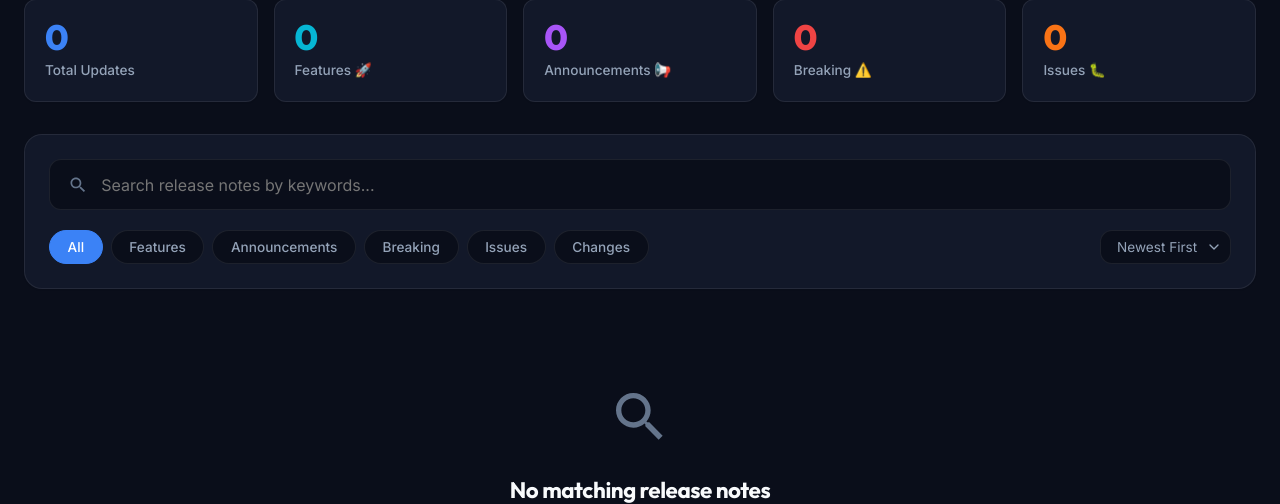
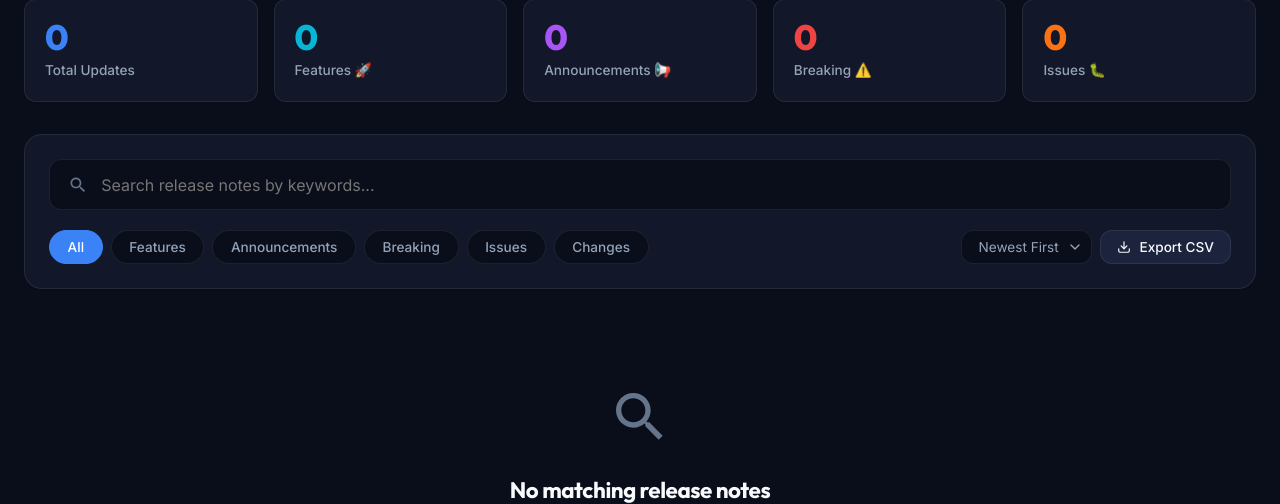
Before and after one commit to SamarthBidkar24/SamarthBidkar24-event-talks-app, a Flask app: page / in a window 1280 px wide. Shown: the part 171-675 px from the top of the page. Run offline with Flask 3, Linux system fonts and the light colour scheme; data that the repository does not hold is empty.

Commit message:
Implement Copy to Clipboard and Export to CSV features

```diff
--- a/static/js/main.js
+++ b/static/js/main.js
@@ -13,6 +13,7 @@ let appState = {
 const notesContainer = document.getElementById('notes-container');
 const searchInput = document.getElementById('search-input');
 const sortSelect = document.getElementById('sort-select');
+const exportCsvBtn = document.getElementById('export-csv-btn');
 const typeFilters = document.getElementById('type-filters');
 const refreshBtn = document.getElementById('refresh-btn');
 const themeToggle = document.getElementById('theme-toggle');
@@ -197,6 +198,11 @@ function setupEventListeners() {
         applyFiltersAndRender();
     });
 
+    // Export CSV Button
+    if (exportCsvBtn) {
+        exportCsvBtn.addEventListener('click', exportFilteredToCSV);
+    }
+
     // Type Filters
     typeFilters.addEventListener('click', (e) => {
         if (e.target.classList.contains('filter-pill')) {
@@ -322,6 +328,7 @@ function applyFiltersAndRender() {
         results.sort((a, b) => new Date(a.updated || a.date) - new Date(b.updated || b.date));
     }
 
+    appState.filteredNotes = results;
     renderNotes(results);
 }
 
@@ -375,13 +382,28 @@ function renderNotes(notes) {
                         </svg>
                     </a>
                 ` : ''}
+                <button class="btn btn-secondary btn-sm btn-copy-trigger" style="margin-left: auto;" aria-label="Copy to Clipboard">
+                    <svg class="icon" viewBox="0 0 24 24" fill="none" stroke="currentColor" stroke-width="2" stroke-linecap="round" stroke-linejoin="round" style="width: 14px; height: 14px; margin-right: 0.2rem;">
+                        <rect x="9" y="9" width="13" height="13" rx="2" ry="2"></rect>
+                        <path d="M5 15H4a2 2 0 0 1-2-2V4a2 2 0 0 1 2-2h9a2 2 0 0 1 2 2v1"></path>
+                    </svg>
+                    <span>Copy</span>
+                </button>
                 <button class="btn btn-secondary btn-sm btn-tweet-trigger" aria-label="Compose tweet for this release note">
                     <svg viewBox="0 0 24 24" fill="currentColor" style="width: 14px; height: 14px; margin-right: 0.2rem;">
                         <path d="M18.244 2.25h3.308l-7.227 8.26 8.502 11.24H16.17l-5.214-6.817L4.99 21.75H1.68l7.73-8.835L1.254 2.25H8.08l4.713 6.231zm-1.161 17.52h1.833L7.084 4.126H5.117z"/>
                     </svg>
                     <span>Tweet</span>
                 </button>
+            </div>
         `;
+
+        // Copy Trigger click event
+        card.querySelector('.btn-copy-trigger').addEventListener('click', () => {
+            const copyText = `[BigQuery ${formattedType}] ${note.date}\n\n${note.text_content}\n\nRead more: ${note.link || 'https://cloud.google.com/bigquery/docs/release-notes'}`;
+            navigator.clipboard.writeText(copyText);
+            showToast('Copied release note details!', 'success');
+        });
 
         // Tweet Trigger click event
         card.querySelector('.btn-tweet-trigger').addEventListener('click', () => {
@@ -541,3 +563,56 @@ function showToast(message, type = 'info') {
         }
     }, 4000);
 }
+
+// CSV Export Logic
+function exportFilteredToCSV() {
+    const notesToExport = appState.filteredNotes || [];
+    if (notesToExport.length === 0) {
+        showToast('No notes matching current filters to export.', 'error');
+        return;
+    }
+
+    // CSV headers
+    const headers = ['Date', 'Type', 'Description', 'Link'];
+
+    // Escape cell helper to handle double quotes, commas, and newlines
+    const escapeCSV = (text) => {
+        if (!text) return '';
+        const stringified = String(text);
+        const escaped = stringified.replace(/"/g, '""');
+        if (escaped.includes(',') || escaped.includes('\n') || escaped.includes('"')) {
+            return `"${escaped}"`;
+        }
+        return escaped;
+    };
+
+    const csvRows = [
+        headers.join(','),
+        ...notesToExport.map(note => [
+            escapeCSV(note.date),
+            escapeCSV(note.type),
+            escapeCSV(note.text_content),
+            escapeCSV(note.link)
+        ].join(','))
+    ];
+
+    const csvContent = csvRows.join('\n');
+
+    // Create download blob
+    const blob = new Blob([csvContent], { type: 'text/csv;charset=utf-8;' });
+    const url = URL.createObjectURL(blob);
+    const link = document.createElement('a');
+
+    // Dynamic file name based on current filters and date
+    const filterText = appState.activeFilter === 'all' ? 'all' : appState.activeFilter.toLowerCase();
+    const dateStr = new Date().toISOString().split('T')[0];
+    link.setAttribute('href', url);
+    link.setAttribute('download', `bigquery_releases_${filterText}_${dateStr}.csv`);
+    link.style.visibility = 'hidden';
+
+    document.body.appendChild(link);
+    link.click();
+    document.body.removeChild(link);
+
+    showToast(`Exported ${notesToExport.length} release notes to CSV!`, 'success');
+}
--- a/templates/index.html
+++ b/templates/index.html
@@ -95,11 +95,19 @@
                     <button class="filter-pill" data-filter="Change">Changes</button>
                 </div>
 
-                <div class="sort-select-wrapper">
-                    <select id="sort-select" aria-label="Sort updates">
+                <div class="sort-select-wrapper" style="display: flex; gap: 0.5rem;">
+                    <select id="sort-select" aria-label="Sort updates" style="margin-right: 0;">
                         <option value="date-desc">Newest First</option>
                         <option value="date-asc">Oldest First</option>
                     </select>
+                    <button id="export-csv-btn" class="btn btn-secondary" style="padding: 0.5rem 1rem; font-size: 0.85rem;" aria-label="Export to CSV">
+                        <svg class="icon" viewBox="0 0 24 24" fill="none" stroke="currentColor" stroke-width="2" stroke-linecap="round" stroke-linejoin="round" style="width: 14px; height: 14px;">
+                            <path d="M21 15v4a2 2 0 0 1-2 2H5a2 2 0 0 1-2-2v-4"></path>
+                            <polyline points="7 10 12 15 17 10"></polyline>
+                            <line x1="12" y1="15" x2="12" y2="3"></line>
+                        </svg>
+                        <span>Export CSV</span>
+                    </button>
                 </div>
             </div>
         </section>
```
